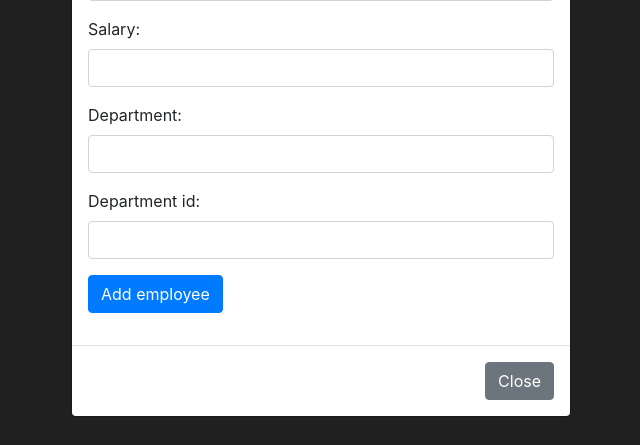
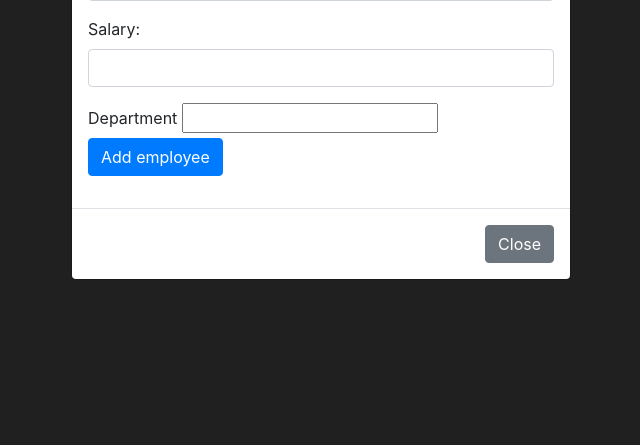
Before and after one commit to nosoccus/department-app, a Flask app: page /employee in a window 1280 px wide, after a click on "Add new employee". Shown: the part 355-800 px from the top of the page, without its empty margins (319-959 px from the left). Run offline with Flask 2, Linux system fonts and the light colour scheme; data that the repository does not hold is empty; some libraries are stand-ins or nearby versions.

Commit message:
changes in db schema
WIP with assigning departments and counting avg salary

```diff
--- a/app.py
+++ b/app.py
@@ -1,5 +1,7 @@
 from flask import Flask, render_template, request, redirect, url_for, flash
 from flask_sqlalchemy import SQLAlchemy
+
+from wtforms.ext.sqlalchemy.fields import QuerySelectField
 
 app = Flask(__name__)
 
@@ -14,40 +16,40 @@ db = SQLAlchemy(app)
 
 # Creating model table for our CRUD database
 class Department(db.Model):
+    __tablename__ = 'department'
+
     id_dep = db.Column(db.Integer, primary_key=True)
     dep_name = db.Column(db.String(30))
     description = db.Column(db.String(100))
-    avg_salary = db.Column(db.Integer())
-    num_employees = db.Column(db.Integer())
+    employees = db.relationship('Employee', backref='department',
+                                lazy='dynamic')
 
-    def __init__(self, dep_name, description, avg_salary, num_employees):
+    def __init__(self, dep_name, description):
         self.dep_name = dep_name
         self.description = description
-        self.avg_salary = avg_salary
-        self.num_employees = num_employees
 
 
 class Employee(db.Model):
+    __tablename__ = 'employee'
+
     id_emp = db.Column(db.Integer, primary_key=True)
     first_name = db.Column(db.String(30))
     last_name = db.Column(db.String(30))
     birth_date = db.Column(db.Date())
     salary = db.Column(db.Integer())
-    emp_department = db.Column(db.String(30))
     department_id = db.Column(db.Integer, db.ForeignKey("department.id_dep"))
 
-    def __init__(self, first_name, last_name, birth_date, salary, emp_department, department_id):
+    def __init__(self, first_name, last_name, birth_date, salary, department_id):
         self.first_name = first_name
         self.last_name = last_name
         self.birth_date = birth_date
         self.salary = salary
-        self.emp_department = emp_department
         self.department_id = department_id
 
-    # @classmethod
-    # def birthdate_filter(cls, min_date, max_date):
-    #     return cls.query.filter(
-    #         cls.birth_date.between(min_date, max_date)).all()
+
+@app.route('/')
+def index():
+    return redirect("/department")
 
 
 # This is the index route where we are going to
@@ -62,15 +64,11 @@ def dep_index():
 # this route is for inserting data to database via html forms
 @app.route('/department/insert', methods=['POST'])
 def dep_insert():
-
     if request.method == 'POST':
-
         dep_name = request.form['dep_name']
         description = request.form['description']
-        avg_salary = request.form['avg_salary']
-        num_employees = request.form['num_employees']
 
-        my_data = Department(dep_name, description, avg_salary, num_employees)
+        my_data = Department(dep_name, description)
         db.session.add(my_data)
         db.session.commit()
 
@@ -82,14 +80,11 @@ def dep_insert():
 # This is our update route where we are going to update our employee
 @app.route('/department/update', methods=['GET', 'POST'])
 def dep_update():
-
     if request.method == 'POST':
         my_data = Department.query.get(request.form.get('id_dep'))
 
         my_data.dep_name = request.form['dep_name']
         my_data.description = request.form['description']
-        my_data.avg_salary = request.form['avg_salary']
-        my_data.num_employees = request.form['num_employees']
 
         db.session.commit()
         flash("Department updated successfully")
@@ -118,17 +113,20 @@ def emp_index():
 # this route is for inserting data to database via html forms
 @app.route('/employee/insert', methods=['POST'])
 def emp_insert():
-
     if request.method == 'POST':
-
         first_name = request.form['first_name']
         last_name = request.form['last_name']
         birth_date = request.form['birth_date']
         salary = request.form['salary']
-        emp_department = request.form['emp_department']
-        department_id = request.form['department_id']
+        # department_id = request.form['department_id']
+        my_data = Employee(first_name, last_name, birth_date, salary)
 
-        my_data = Employee(first_name, last_name, birth_date, salary, emp_department, department_id)
+        employee = Employee.query.get(request.form.get('id_emp'))
+        form = QuerySelectField(query_factory=lambda: Department.query.all(),
+                                get_label=lambda x: x.name, get_pk=lambda x: x.id)
+        employee.department = form.department.data
+
+        db.session.add(employee)
         db.session.add(my_data)
         db.session.commit()
 
@@ -140,7 +138,6 @@ def emp_insert():
 # This is our update route where we are going to update our employee
 @app.route('/employee/update', methods=['GET', 'POST'])
 def emp_update():
-
     if request.method == 'POST':
         my_data = Employee.query.get(request.form.get('id_emp'))
 
@@ -148,7 +145,6 @@ def emp_update():
         my_data.last_name = request.form['last_name']
         my_data.birth_date = request.form['birth_date']
         my_data.salary = request.form['salary']
-        my_data.emp_department = request.form['emp_department']
         my_data.department_id = request.form['department_id']
 
         db.session.commit()
--- a/templates/employees_index.html
+++ b/templates/employees_index.html
@@ -98,14 +98,14 @@
                   <input type="number" class="form-control" name="salary" value="{{row.salary}}">
                </div>
 
-                <div class="form-group">
-                  <label>Department:</label>
-                  <input type="text" class="form-control" name="emp_department" value="{{row.emp_department}}">
-               </div>
-
-                <div class="form-group">
+                <!--<div class="form-group">
                    <label>Department id:</label>
                    <input type="number" class="form-control" name="department_id" value="{{row.department_id}}">
+                </div>-->
+
+                <div class="field">
+                    <label>Department</label>
+                    <input type="text" class="ui fluid dropdown" name="department" value="{{row.salary}}">
                </div>
 
                <div class="form-group">
@@ -155,14 +155,14 @@
                   <input type="number" class="form-control" name="salary" required="1">
                </div>
 
-                <div class="form-group">
-                  <label>Department:</label>
-                  <input type="text" class="form-control" name="emp_department" required="1">
-               </div>
-
-                <div class="form-group">
+                <!--<div class="form-group">
                   <label>Department id:</label>
                   <input type="text" class="form-control" name="department_id" required="1">
+               </div>-->
+
+                <div class="field">
+                    <label>Department</label>
+                    <input type="text" class="ui fluid dropdown" name="department" required="1">
                </div>
 
                <div class="form-group">
```
Also changed, not shown: templates/departments_index.html (+14 -22 lines).
